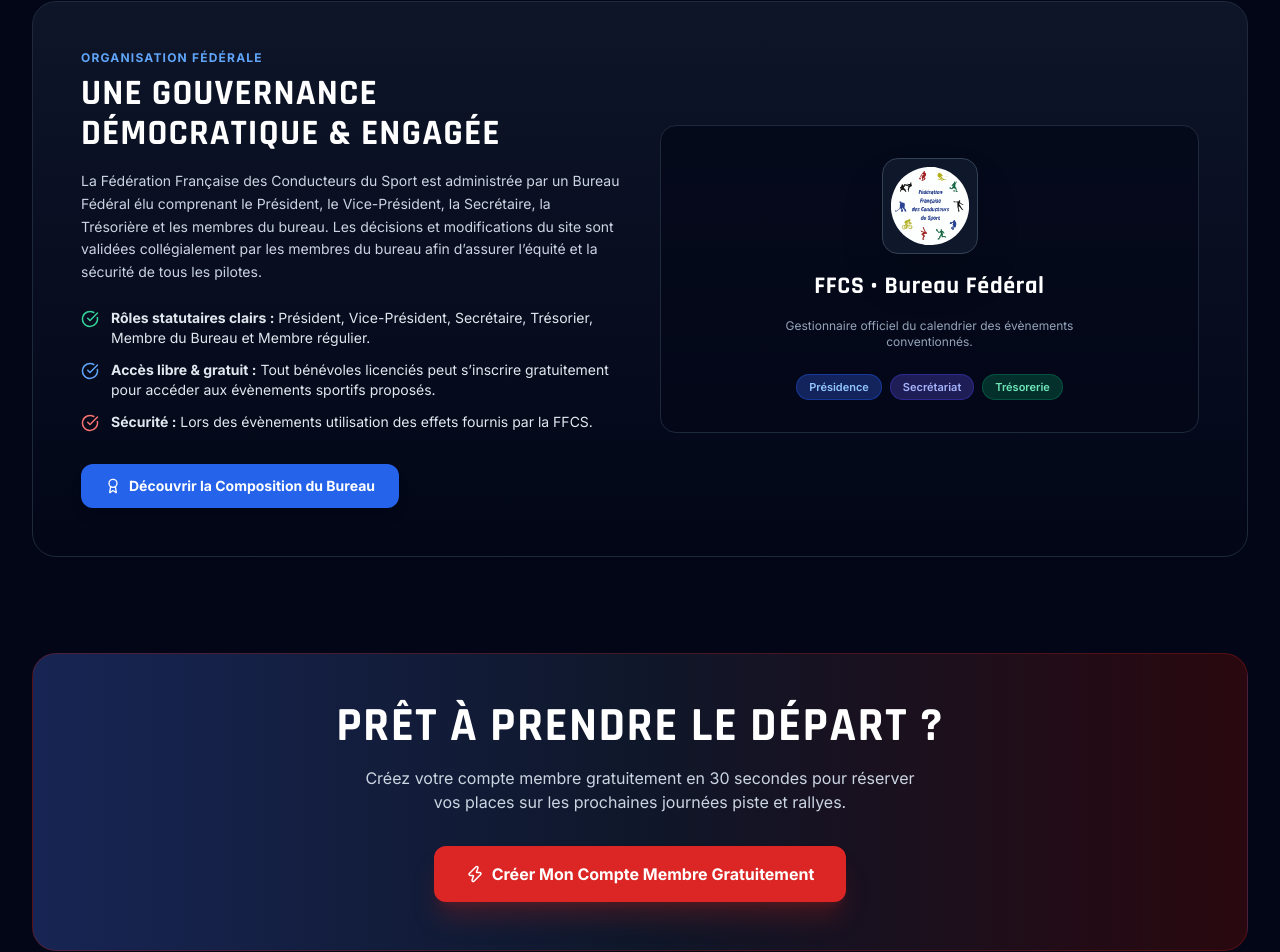
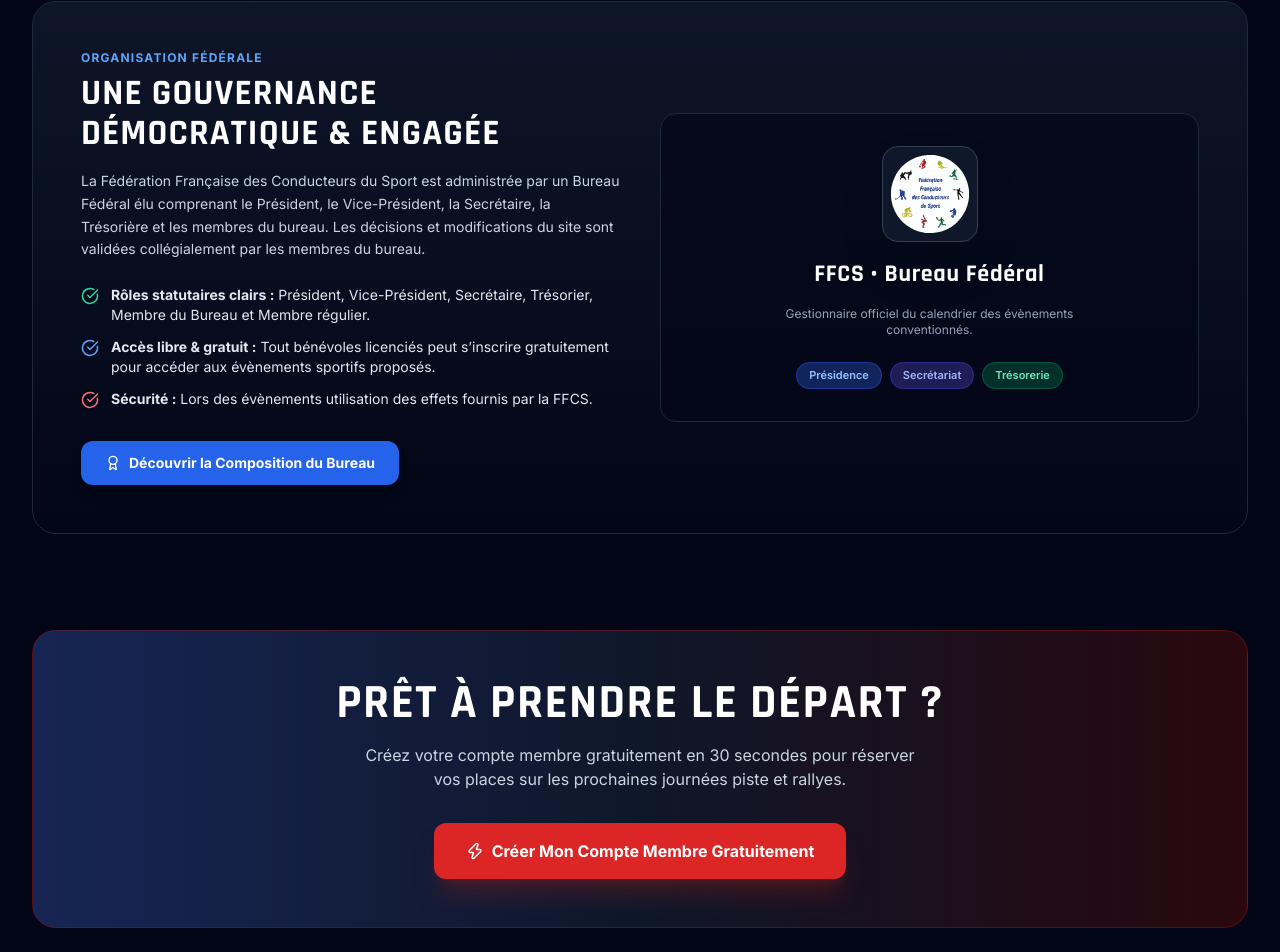
Before and after one commit to Colibri385/ffcs-association, a React (Vite) app: page / in a window 1280 px wide. Shown: the part 1114-2066 px from the top of the page. Built offline with nearby package versions, Linux system fonts and the light colour scheme; no server answers.

Commit message:
mise à jour : texte FFCS

```diff
--- a/src/pages/HomePage.jsx
+++ b/src/pages/HomePage.jsx
@@ -211,7 +211,7 @@ export const HomePage = () => {
                 Une Gouvernance Démocratique & Engagée
               </h2>
               <p className="text-sm text-slate-300 leading-relaxed mb-6">
-                La Fédération Française des Conducteurs du Sport est administrée par un Bureau Fédéral élu comprenant le Président, le Vice-Président, la Secrétaire, la Trésorière et les membres du bureau. Les décisions et modifications du site sont validées collégialement par les membres du bureau afin d’assurer l’équité et la sécurité de tous les pilotes.
+                La Fédération Française des Conducteurs du Sport est administrée par un Bureau Fédéral élu comprenant le Président, le Vice-Président, la Secrétaire, la Trésorière et les membres du bureau. Les décisions et modifications du site sont validées collégialement par les membres du bureau.
               </p>
 
               <div className="space-y-3 mb-8">
```
Also changed, not shown: 1 other file (tests, documents, lock files or other folders).
